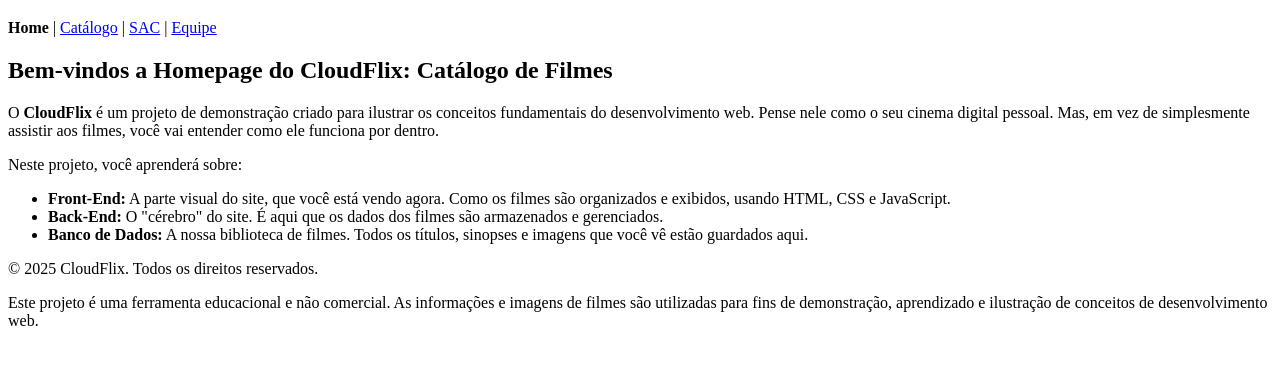
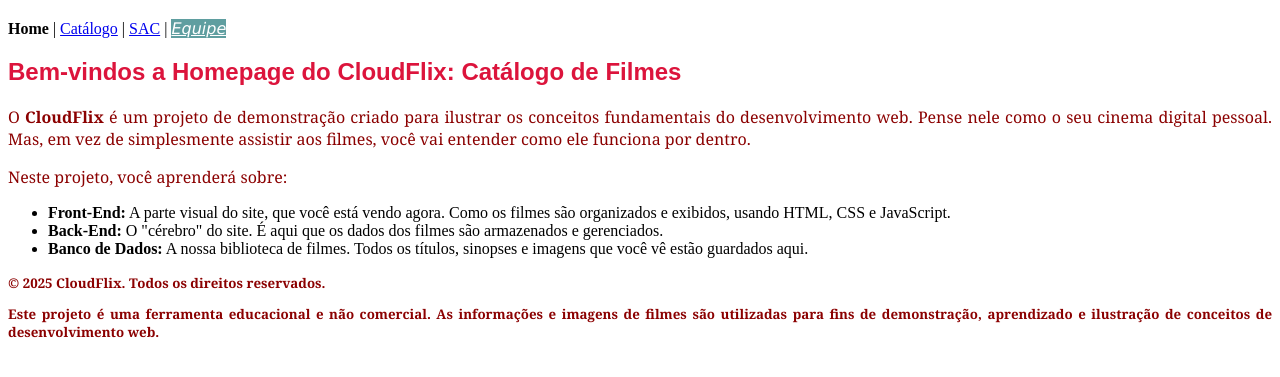
Before and after one commit to matheuscgalina/ara0062-cloudflix-quarta-tt, a plain HTML site: page index.html in a window 1280 px wide. Shown: the part 61-438 px from the top of the page. Drawn offline with Linux system fonts and the light colour scheme.

Commit message:
cachorrinho

```diff
--- a/index.html
+++ b/index.html
@@ -3,6 +3,7 @@
   <head>
     <meta charset="UTF-8" />
     <meta name="viewport" content="width=device-width, initial-scale=1.0" />
+    <link rel="stylesheet" href="style.css">
     <title>CloudFlix</title>
   </head>
   <body>
@@ -14,11 +15,11 @@
       <b>Home</b> |
       <a href="catalogo.html">Catálogo</a> |
       <a href="sac.html">SAC</a> |
-      <a href="equipe.html">Equipe</a>
+      <a id="nav-equipe" href="equipe.html">Equipe</a>
     </nav>
 
     <main>
-      <h2>Bem-vindos a Homepage do CloudFlix: Catálogo de Filmes</h2>
+      <h2 class="h2-bemvindo">Bem-vindos a Homepage do CloudFlix: Catálogo de Filmes</h2>
       <p>
         O <strong>CloudFlix</strong> é um projeto de demonstração criado para
         ilustrar os conceitos fundamentais do desenvolvimento web. Pense nele
@@ -43,7 +44,7 @@
       </ul>
     </main>
 
-    <footer>
+    <footer class="texto-do-rodape">
       <p>&copy; 2025 CloudFlix. Todos os direitos reservados.</p>
       <p>
         Este projeto é uma ferramenta educacional e não comercial. As
--- /dev/null
+++ b/style.css
@@ -0,0 +1,35 @@
+@import url('https://fonts.googleapis.com/css2?family=Poppins:wght@300;400;500;700&display=swap');
+
+.h2-bemvindo {
+  font-family: Arial;
+  color: crimson;
+}
+
+.botao-enviar {
+  font-family: 'Poppins', sans-serif;
+}
+
+.botao-enviar:hover {
+  background-color: green;
+  color: white;
+}
+
+p {
+  font-family: Georgia;
+  text-align: justify;
+  color: darkred;
+}
+
+.texto-do-rodape {
+  color: darkgray;
+  font-weight: bold;
+  font-size: smaller;
+  font-family: Arial;
+}
+
+#nav-equipe {
+  background-color: cadetblue;
+  font-style: italic;
+  font-family: Verdana;
+  color: white;
+}
```
Also changed, not shown: cachorrinfiadaputa.html (added, +11 -0 lines), catalogo.html (+1 -0 lines), equipe.html (+1 -0 lines), sac.html (+2 -1 lines), img/cachorrinho.gif (added).
